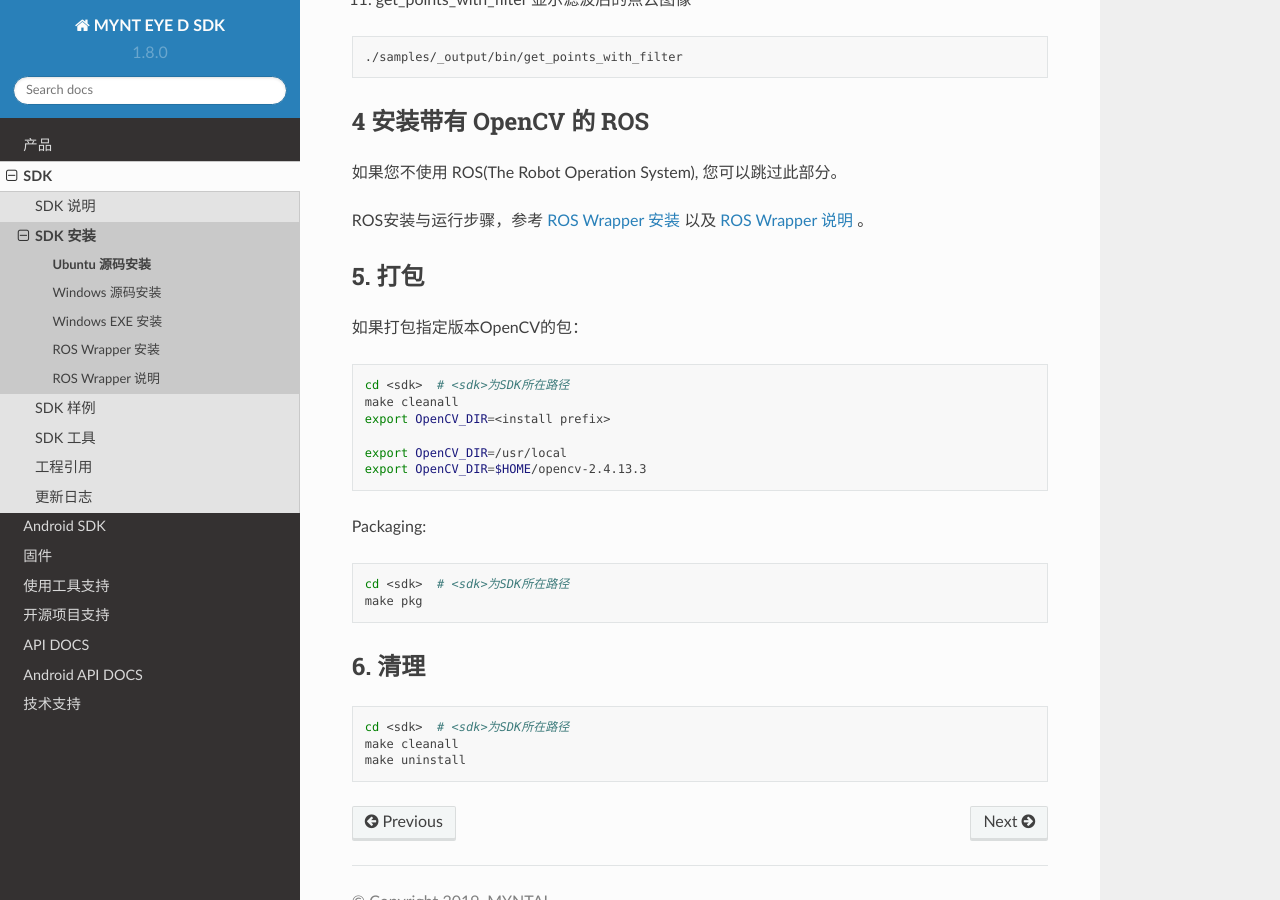
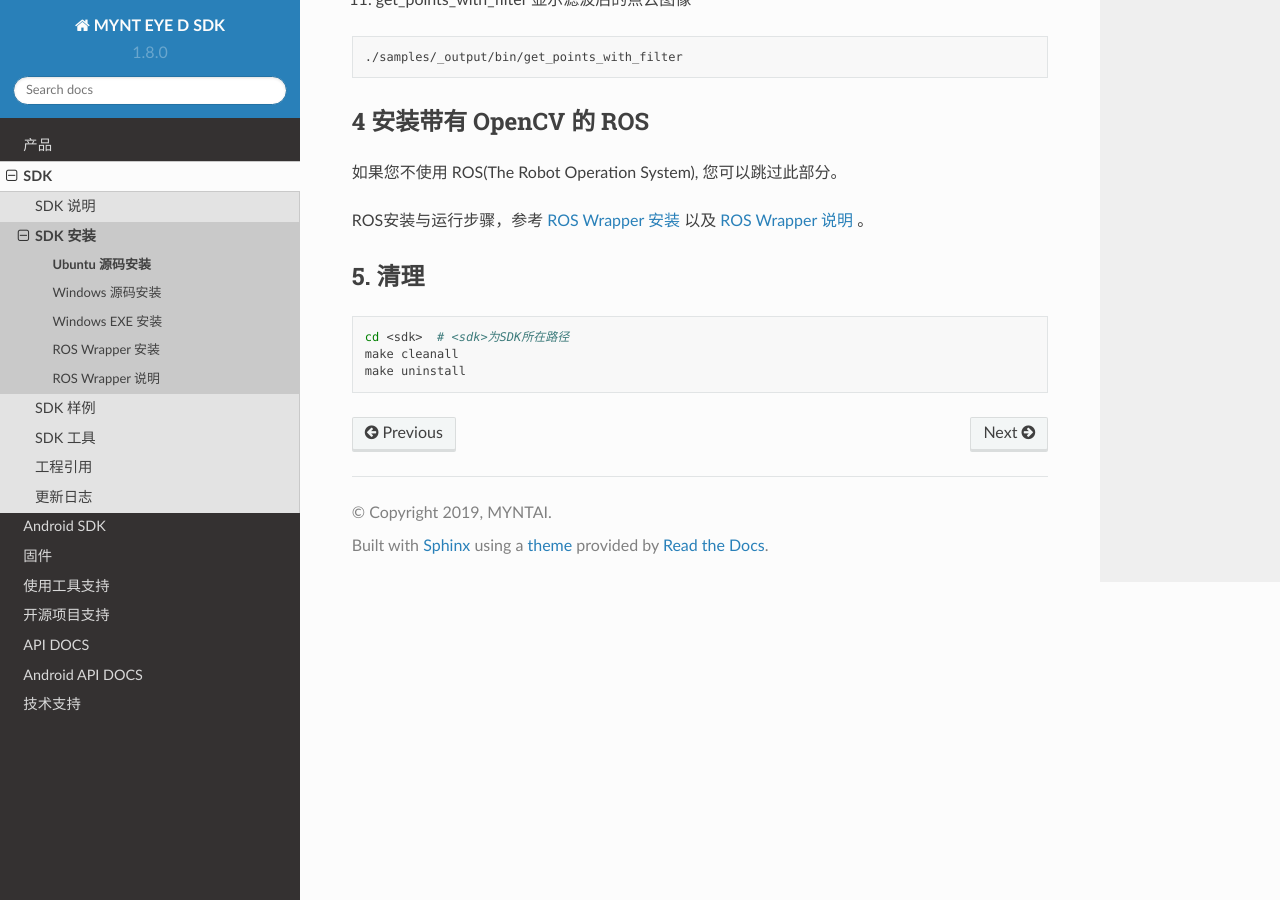
Before and after one commit to slightech/MYNT-EYE-D-SDK-Docs-zh_CN, a Sphinx documentation site: the page built from docs/sdk/install_ubuntu_src.rst, in a window 1280 px wide and 900 px high, scrolled down 3512 px. Built offline with Sphinx 7.4.7 and the Read the Docs theme 2.0.0, drawn with Linux system fonts in a browser that asks for light colours.

```diff
--- a/docs/sdk/install_ubuntu_src.rst
+++ b/docs/sdk/install_ubuntu_src.rst
@@ -192,28 +192,7 @@
 ROS安装与运行步骤，参考 :ref:`sdk_install_ros` 以及 :ref:`sdk_install_ros_usage` 。
 
 
-5. 打包
--------
-
-如果打包指定版本OpenCV的包：
-
-.. code-block:: bash
-
-   cd <sdk>  # <sdk>为SDK所在路径
-   make cleanall
-   export OpenCV_DIR=<install prefix>
-
-   export OpenCV_DIR=/usr/local
-   export OpenCV_DIR=$HOME/opencv-2.4.13.3
-
-Packaging:
-
-.. code-block:: bash
-
-   cd <sdk>  # <sdk>为SDK所在路径
-   make pkg
-
-6. 清理
+5. 清理
 -------
 
 .. code-block:: bash
```
